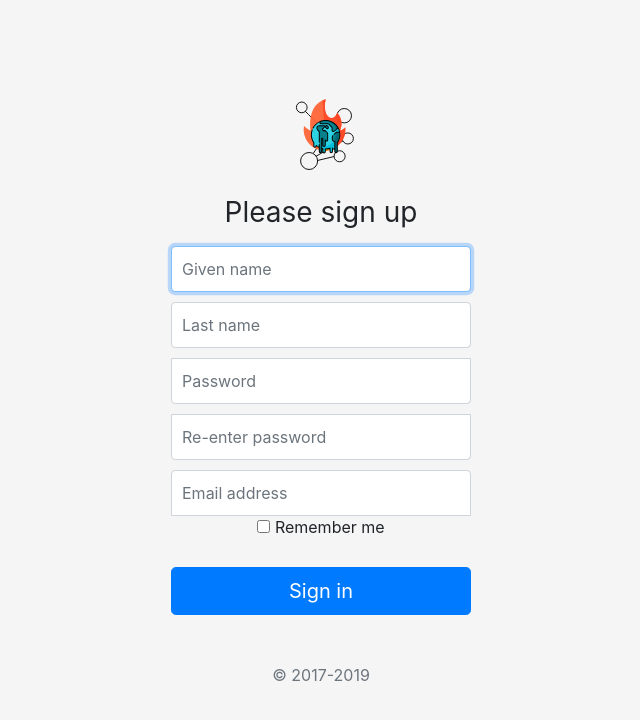
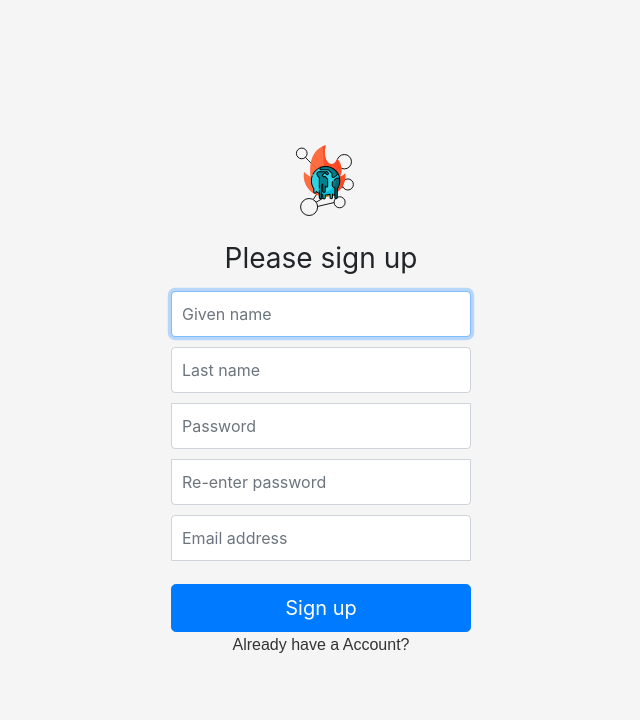
Before and after one commit to HackathonGermany/Smart, a PHP site: page /Login/register.php in a window 1280 px wide. Shown: the top 720 px of the page, without its empty margins (319-959 px from the left). Run offline with PHP 8.4, Linux system fonts and the light colour scheme.

Commit message:
added login link

```diff
--- a/Web/Login/register.php
+++ b/Web/Login/register.php
@@ -86,13 +86,11 @@ if($showFormular) {
   <input type="password" id="inputPassword2" class="form-control" size="40" maxlength="250" name="passwort2" autofocus="" placeholder="Re-enter password" required="">
   <label for="inputEmail" class="sr-only">Email address</label>
   <input type="email" id="inputEmail" size="40" maxlength="250" class="form-control" placeholder="Email address" required="" name="email" autofocus="">
-  <div class="checkbox mb-3">
-    <label>
-      <input type="checkbox" value="remember-me"> Remember me
-    </label>
-  </div>
-  <button class="btn btn-lg btn-primary btn-block" type="submit">Sign in</button>
-  <p class="mt-5 mb-3 text-muted">© 2017-2019</p>
+  <br />
+  <button class="btn btn-lg btn-primary btn-block" type="submit">Sign up</button>
+    <div>
+      <a id="reg" href="/Login/login.php">Already have a Account?</a>
+    </div>
 </form>
 
 <?php
--- a/Web/assets/css/register.css
+++ b/Web/assets/css/register.css
@@ -58,3 +58,8 @@ body {
 input {
     margin-bottom: 10px;
 }
+#reg {
+    font-family: Arial;
+    text-decoration: none;
+    color: #333;
+  }
```
